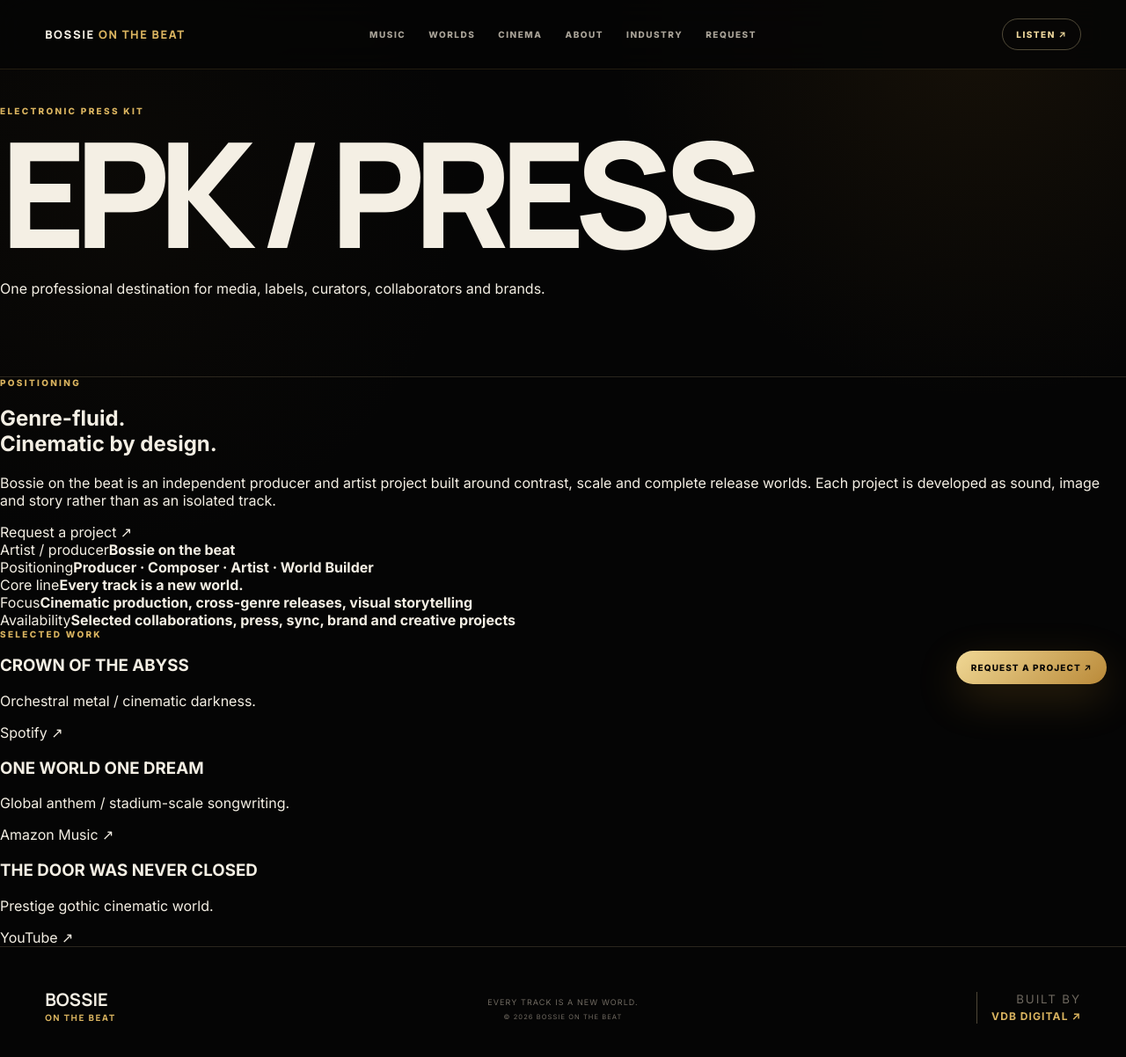
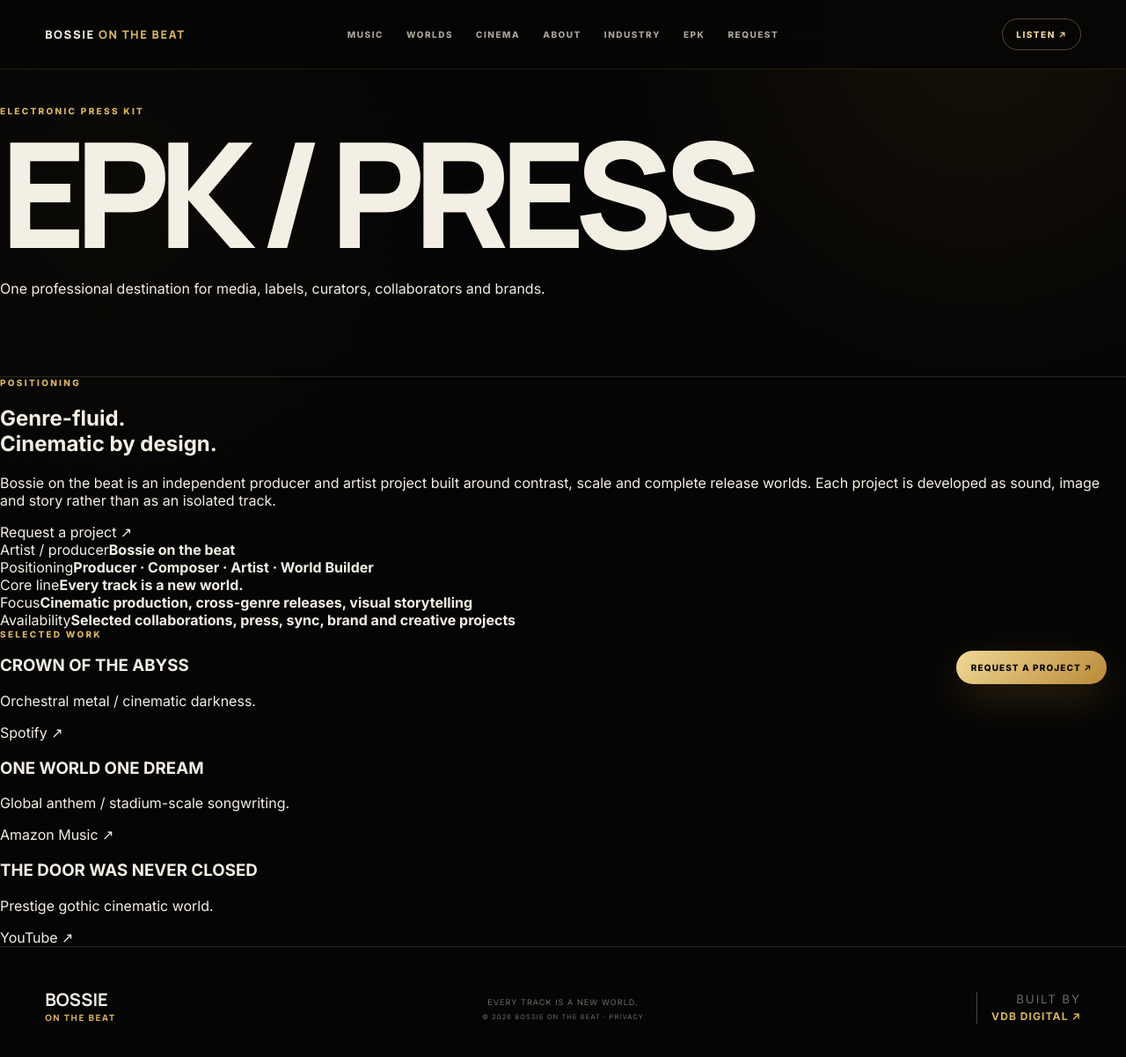
Before and after one commit to mvandenboslfgx/Bossie-on-that-beat, a Next.js app: page /epk in a window 1280 px wide. Shown: the top 1202 px of the page at 88% size. Built offline with nearby package versions, Linux system fonts and the light colour scheme; a web font is replaced by a local one.

Commit message:
Add EPK and privacy navigation links

```diff
--- a/components/SiteChrome.tsx
+++ b/components/SiteChrome.tsx
@@ -1,11 +1,11 @@
 import Link from "next/link";
 
-const nav = [["Music","/music"],["Worlds","/worlds"],["Cinema","/cinema"],["About","/about"],["Industry","/industry"],["Request","/request"]];
+const nav = [["Music","/music"],["Worlds","/worlds"],["Cinema","/cinema"],["About","/about"],["Industry","/industry"],["EPK","/epk"],["Request","/request"]];
 
 export function SiteNav(){
   return <nav className="site-nav"><div className="nav-inner"><Link className="site-brand" href="/">BOSSIE <span>ON THE BEAT</span></Link><div className="site-links">{nav.map(([label,href])=><Link key={href} href={href}>{label}</Link>)}</div><a className="site-listen" href="https://open.spotify.com/search/Bossie%20on%20that%20beat" target="_blank" rel="noreferrer">Listen ↗</a></div></nav>
 }
 
 export function SiteFooter(){
-  return <footer className="site-footer"><div><strong>BOSSIE</strong><span>ON THE BEAT</span></div><div className="footer-copy">EVERY TRACK IS A NEW WORLD.<br/><small>© 2026 BOSSIE ON THE BEAT</small></div><a className="vdb-credit" href="https://vdbdigital.nl" target="_blank" rel="noreferrer"><small>BUILT BY</small><strong>VDB DIGITAL ↗</strong></a></footer>
+  return <footer className="site-footer"><div><strong>BOSSIE</strong><span>ON THE BEAT</span></div><div className="footer-copy">EVERY TRACK IS A NEW WORLD.<br/><small>© 2026 BOSSIE ON THE BEAT · <Link href="/privacy">PRIVACY</Link></small></div><a className="vdb-credit" href="https://vdbdigital.nl" target="_blank" rel="noreferrer"><small>BUILT BY</small><strong>VDB DIGITAL ↗</strong></a></footer>
 }
```
